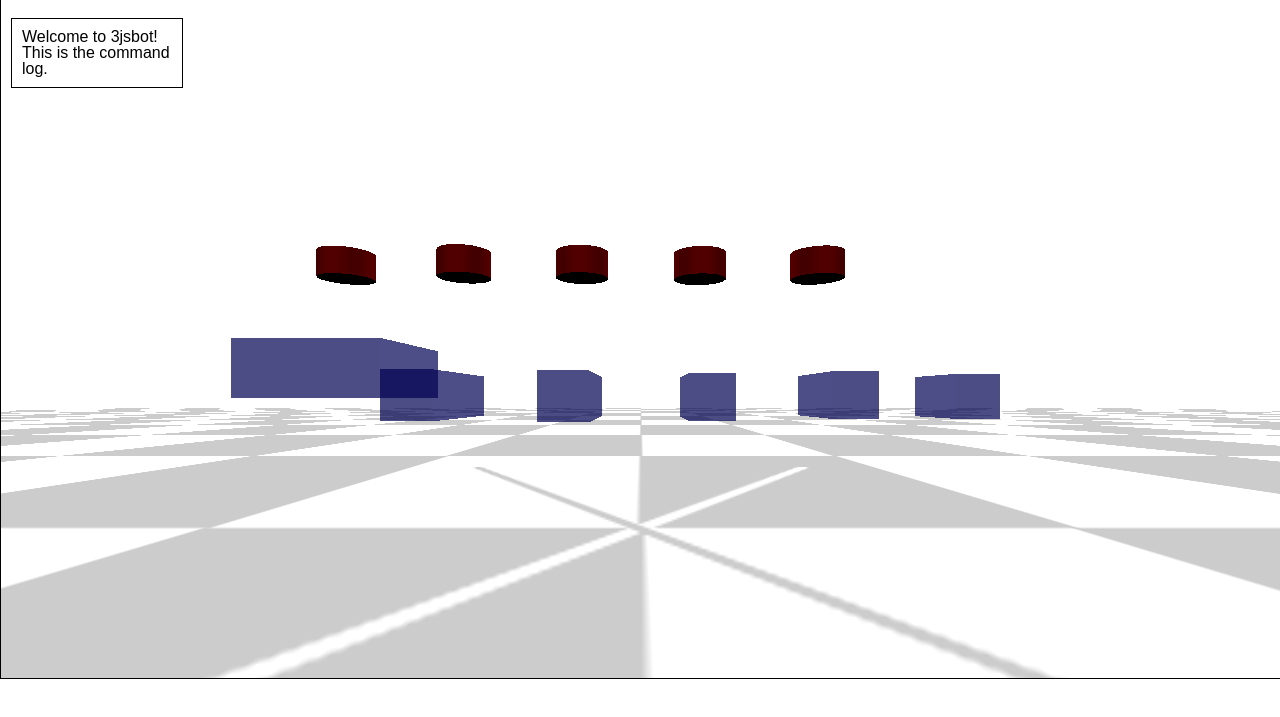
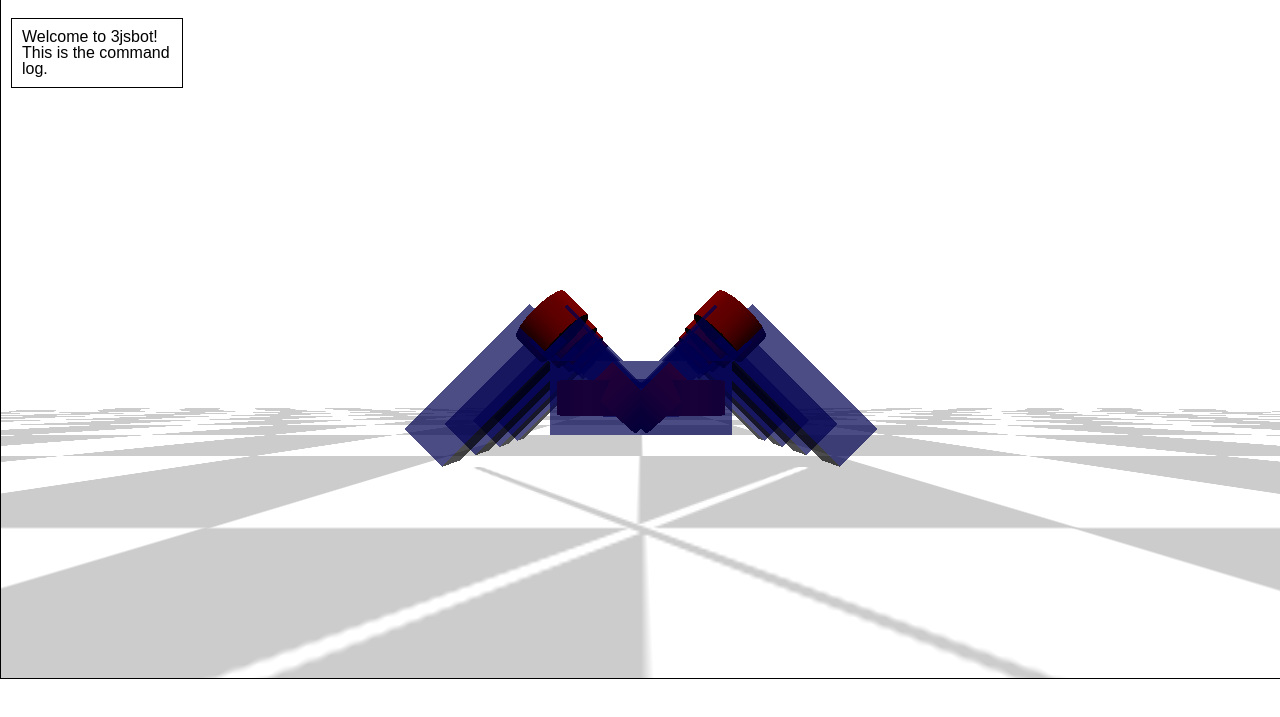
Before and after one commit to ahadik/swarm, a plain HTML site: page home.html in a window 1280 px wide. Shown: the part 83-800 px from the top of the page. Drawn offline with Linux system fonts and the light colour scheme; animation ran at ten frames a second.

Commit message:
adding code for robot assembly

```diff
--- a/home.html
+++ b/home.html
@@ -31,12 +31,13 @@
 
 	<!-- definition of robot kinematics -->
 	<!-- CS148: change this script pointer to change the robot definition -->
+
+	<script src="robots/robot_crawler.js"></script>
 	<!--
+
 	<script src="robots/robot_urdf_example.js"></script>
-	<script src="robots/robot_crawler.js"></script>
+	<script src="robots/robot_br2.js"></script>
 	-->
-	<script src="robots/robot_br2.js"></script>
-
 	<!-- 3jsbot includes -->
 	<script src="3jsbot.js"></script>
 	<!--
@@ -183,6 +184,138 @@
 	}
 
 
+	//Make an identity matrix of the desired size
+	function makeIdentityMatrix(size){
+		var idenMatrix = new Array();
+		for(var y = 0; y<size; y++){
+			idenMatrix[y]=new Array();
+			for(var x = 0; x<size; x++){
+				if(x===y){
+					idenMatrix[y][x]=1;
+				}else{
+					idenMatrix[y][x]=0;
+				}
+			}
+		}
+		return idenMatrix;
+	}
+
+	//Take an array of matrices and multiply them together in left to right (first to last) order
+	function multMultiMatrices(matrices){
+
+		var multiedMatrix = matrices[0];
+		for(var x = 1; x<matrices.length;x++){
+			multiedMatrix = multiply_matrices(multiedMatrix,matrices[x]);
+		}
+		return multiedMatrix;
+	}
+
+	/*
+	INPUT: Two matrices in row form, that is arrays of arrays as rows
+	OUTPUT: A single matrix of the multiplication of the two input matrices again in row form
+	*/
+	function multiply_matrices(mat1,mat2){
+		//Instantiate variables representing height and width of the output matrix, multMatrices
+		var height = mat1.length;
+		var width = mat2[0].length;
+		var multMatrices = new Array();
+
+		//Create empty arrays for all rows of the multiplied matrix
+		for(var a = 0; a<height;a++){
+			multMatrices[a]=[];
+		}
+
+		//For each entry of the output matrix
+		for (var x = 0; x<width; x++){
+			for (var y = 0; y<height; y++){
+				//Instantiate a variable for holding the tallied value for this index
+				var val=0;
+				//Iterate over all row of the output matrix
+				for (var i = 0; i<height; i++){
+					//add the multiplication of the two entries of interest to the val tally
+					val = val+mat1[y][i]*mat2[i][x];
+				}
+				//Set the val tally
+				multMatrices[y][x]=val;
+			}
+		}
+
+		return multMatrices;
+	}
+
+	/*
+	INPUT: values for roll, pitch, yaw
+	OUTPUT: a single matrix that is the rotation matrix for the input values
+	*/
+	function make_rotation_matrix(roll,pitch,yaw){
+		//Construct the three rotational matrices
+		var xrot = [
+			[1,0,0,0],
+			[0, Math.cos(roll), Math.sin(roll),0],
+			[0, -Math.sin(roll), Math.cos(roll),0],
+			[0,0,0,1]
+		];
+		var yrot = [
+			[Math.cos(pitch), 0, -Math.sin(pitch),0],
+			[0,1,0,0],
+			[Math.sin(pitch),0,Math.cos(pitch),0],
+			[0,0,0,1]
+		];
+		var zrot = [
+			[Math.cos(yaw), Math.sin(yaw),0,0],
+			[-Math.sin(yaw), Math.cos(yaw), 0,0],
+			[0,0,1,0],
+			[0,0,0,1]
+		];
+
+		var xyRotation = multiply_matrices(xrot,yrot);
+		var totalRotation = multiply_matrices(xyRotation,zrot);
+		return totalRotation;
+	}
+
+	function set_robot_parts(){
+		var x,tempmat;
+	    for (x in robot.joints) {
+
+	        // give the joint its name as an id
+	        robot.joints[x].name = x;
+
+			var tx = robot.joints[x].origin.xyz[0];
+			var ty = robot.joints[x].origin.xyz[1];
+			var tz = robot.joints[x].origin.xyz[2];
+
+	        // CONSTRUCT KINEMATIC HIERARCHY
+
+	        //Instantiate a rotation matrix for the joint
+	        var rotateMatrix = make_rotation_matrix(robot.joints[x].origin.rpy[0],robot.joints[x].origin.rpy[1],robot.joints[x].origin.rpy[2]);
+	        //Instantiate a transformation matrix for the joint
+	        var translationMatrix = [
+	        	[1,0,0,tx],
+	        	[0,1,0,ty],
+	        	[0,0,1,tz],
+	        	[0,0,0,1]
+	        ];
+
+	        var parentXForm = robot.links[robot.joints[x].parent].xform;
+
+	        var xForm = multMultiMatrices([parentXForm,translationMatrix,rotateMatrix]);
+
+	        robot.joints[x].xform = xForm;
+	        robot.links[robot.joints[x].child].xform = xForm;
+
+	        linkmat = matrix_2Darray_to_threejs(robot.links[robot.joints[x].child].xform);
+
+	        simpleApplyMatrix(robot.links[robot.joints[x].child].geom, linkmat);
+
+			//Apply transformation matrix
+			tempmat = matrix_2Darray_to_threejs(robot.joints[x].xform);
+			simpleApplyMatrix(robot.joints[x].geom,tempmat);
+
+
+	    }
+	}
+
+
 	// CS148: add kinematic hierarchy in this function
 	function init_robot_joints() {
 	    // build kinematic hierarchy by looping over each joint in the robot
@@ -191,19 +324,37 @@
 	    // NOTE: kinematic hierarchy is maintained independently by this code, not threejs
 	    // NOTE: simpleApplyMatrix can be used to set threejs transform for a rendered object
 
-	    var x,tempmat;
 
-	    for (x in robot.joints) {
+	    var gx = robot.origin.xyz[0];
+		var gy = robot.origin.xyz[1];
+		var gz = robot.origin.xyz[2];
 
-	        // give the joint its name as an id
-	        robot.joints[x].name = x;
-	        console.log(robot.joints[x].child); // to print the child link of joints for example
+		//Define global position, rotation and tranformation matrices to apply to base
+		var globalPos = [
+	        	[1,0,0,gx],
+	        	[0,1,0,gy],
+	        	[0,0,1,gz],
+	        	[0,0,0,1]
+	        ];
+		var globalRotation = make_rotation_matrix(robot.origin.rpy[0],robot.origin.rpy[1],robot.origin.rpy[2]);
+		var globalTransform = multiply_matrices(globalPos,globalRotation);
 
-	        // CONSTRUCT KINEMATIC HIERARCHY
-	    }
+		robot.origin.xform = globalTransform;
+		robot.links[robot.base].xform = globalTransform;
+
+		//Apply global transformation to base
+		basemat = matrix_2Darray_to_threejs(robot.links[robot.base].xform);
+		simpleApplyMatrix(robot.links[robot.base].geom, basemat);
+
+
+
+
 
 	    // CS148: do not remove, this is used to create threejs geometries
 	    init_robot_joints_geoms();
+
+		set_robot_parts();
+
 	}
 
 
@@ -218,11 +369,6 @@
 	    	textbar.innerHTML = "moving down";  // make the pieces move up
 	        move=-1; //set the move flag to -one.
 	        my_animate();
-	    }else if (keyboard.pressed("z")){
-	    	//If z is pressed on the keyboard pass my_animate as a callback along to the toggle_jitter() function to toggle the jitter flag
-	        toggle(function(){
-		        my_animate();
-	        }, "z", 'jitter');
 	    }else if(keyboard.pressed("m")){
 	    	toggle(function(){
 		    	my_animate();
@@ -286,122 +432,56 @@
 	                [0, 0, 0, 1]
 	    ];
 
-	    var spacing = 0.9;  // variables declared with "var" are local
-
 	    // jsmat[0][3] corresponds to the x-coordinate of the position for the 3D object
 
 
 		//Check if the move flag has been set. Set the move increment as appropriate
 		if(move===1){
-		   	YmoveAmt+=.1;
+		   	YmoveAmt =.1;
 	    }else if(move===-1){
-		   	YmoveAmt+=-.1;
+		   	YmoveAmt = -.1;
 	    }else{
-		   	YmoveAmt+=0;
+		   	YmoveAmt = 0;
 	    }
 
 
-	    //If the jitter flag is set to 1, transform the positions by a random offset and the move offset, if any.
-		if(jitter===1){
-			// Object.key(object) is a rough way to get number of keys in an object
-			jsmat[0][3] = -Object.keys(robot.joints).length*spacing/2;
-		    // iterate over each joint of the robot independently
-		    for (x in robot.joints) {
+    	//YmoveAmt is a variable defining the net sum of up and down positions thus far. We transform the joints by 2 plus this value
+		jsmat[1][3] += YmoveAmt;
 
-		        // jsmat[1][3] corresponds to the y-coordinate of the position for the 3D object
-		        jsmat[1][3] = 2+YmoveAmt+Math.random()*0.02;  // Math object has lots of helpful functions
+		var moveMat = multiply_matrices(robot.links[robot.base].xform,jsmat);
+		robot.links[robot.base].xform = moveMat;
 
-		        // jsmat[2][3] corresponds to the z-coordinate of the position for the 3D object
-		        jsmat[2][3] = ZmoveAmt+Math.random()*0.02;
-
-		        // convert 2D JavaScript array to the threejs format
-		        threemat = matrix_2Darray_to_threejs(jsmat);
-
-		        // transform
-		        simpleApplyMatrix(robot.joints[x].geom,threemat);
-
-		        jsmat[0][3] += spacing;
-
-		    }
-
-		    // iterate over each link of the robot independently
-		    jsmat[0][3] = -Object.keys(robot.joints).length*spacing/2;
-		    for (x in robot.links) {
-		        jsmat[1][3] = 1+YmoveAmt+Math.random()*0.02;
-		        jsmat[2][3] = Math.random()*0.02;
-		        threemat = matrix_2Darray_to_threejs(jsmat);
-		        simpleApplyMatrix(robot.links[x].geom,threemat);
-		        jsmat[0][3] += spacing;
-		    }
-		//If the jitter flag isn't set, transform the positions only by the offset.
-	    }else{
-	    	jsmat[0][3] = -Object.keys(robot.joints).length*spacing/2;
-	    	//YmoveAmt is a variable defining the net sum of up and down positions thus far. We transform the joints by 2 plus this value
-			jsmat[1][3] += 2+YmoveAmt;
-		    for(x in robot.joints){
-
-		        // convert 2D JavaScript array to the threejs format
-		        threemat = matrix_2Darray_to_threejs(jsmat);
-
-		        // transform
-		        simpleApplyMatrix(robot.joints[x].geom,threemat);
-
-		        jsmat[0][3] += spacing;
-		    }
-		    //We transform the links by a value of 1 plus the net sum of vertical movement.
-			jsmat[1][3] = 1+YmoveAmt;
-		    jsmat[0][3] = -Object.keys(robot.joints).length*spacing/2;
-		    for (x in robot.links) {
-		        threemat = matrix_2Darray_to_threejs(jsmat);
-		        simpleApplyMatrix(robot.links[x].geom,threemat);
-		        jsmat[0][3] += spacing;
-		    }
-		}
+		threemat = matrix_2Darray_to_threejs(moveMat);
+		simpleApplyMatrix(robot.links[robot.base].geom, threemat);
+		set_robot_parts();
 
 
 		//If the leap flag has been toggled on
 		if(leap===1){
-			// Object.key(object) is a rough way to get number of keys in an object
-			//Here we define a center variable that indicates how far from the origin the first piece should be position so that all pieces are centered across the origin
-			var center = -Object.keys(robot.joints).length*spacing/2;
+
 			//Get the coordinates from the Leap
 			var coords = getCoord();
 
+
+
 			//Update the moveAmt variables which correspond to the summed offset for each axis. We scale map the normalized Leap controls from [0,1] to [-1,1] and then scale them down by 50
-			XmoveAmt += ((coords[0]*2)-1)/50;
-			YmoveAmt += ((coords[1]*2)-1)/50;
-			ZmoveAmt += ((coords[2]*2)-1)/50;
+			XmoveAmt = ((coords[0]*2)-1)/50;
+			YmoveAmt = ((coords[1]*2)-1)/50;
+			ZmoveAmt = ((coords[2]*2)-1)/50;
 
-			//Set a variable for individual spacing of each part
-			var indivSpace = 0;
-			//Loop through all joints in the robot
-			for (x in robot.joints){
-				//Set each of the xyz coordinates to the total offset summed thus far
-				jsmat[1][3] = 2+YmoveAmt;
-				jsmat[2][3] = ZmoveAmt;
-				jsmat[0][3] = center+XmoveAmt+indivSpace;
+			console.log(coords);
 
-				//Transform the matrix and then apply it to the appropriate joint
-				threemat = matrix_2Darray_to_threejs(jsmat);
-				simpleApplyMatrix(robot.joints[x].geom, threemat);
-				//Increment the indivSpace variable by the desired spacing amount
-				indivSpace += spacing;
-			}
+			jsmat[0][3] = XmoveAmt;
+			jsmat[1][3] = YmoveAmt;
+			jsmat[2][3] = ZmoveAmt;
 
-			//Reset the indivSpace variable to 0
-			indivSpace = 0;
-			// iterate over each link of the robot independently
-		    for (x in robot.links) {
-		    	//Apply the appropriate offset
-		        jsmat[1][3] = 1+YmoveAmt;
-		        jsmat[2][3] = ZmoveAmt;
-		        jsmat[0][3] = center+XmoveAmt+indivSpace;
-		        //Apply the updated matrix
-		        threemat = matrix_2Darray_to_threejs(jsmat);
-		        simpleApplyMatrix(robot.links[x].geom,threemat);
-		        //Increment indivSpace for the next block
-		        indivSpace += spacing;
-		    }
+			moveMat = multiply_matrices(robot.links[robot.base].xform,jsmat);
+			robot.links[robot.base].xform = moveMat;
+
+			threemat = matrix_2Darray_to_threejs(moveMat);
+			simpleApplyMatrix(robot.links[robot.base].geom, threemat);
+			set_robot_parts();
+
 
 		}
 
--- a/robots/robot_br2.js
+++ b/robots/robot_br2.js
@@ -24,11 +24,17 @@ robot.links = {
     "clavicle_left": {} ,
     "shoulder_right": {},
     "upperarm_right": {},
-    "forearm_right": {}
-};
-/* for you to do
-, "shoulder_left": {}  , "upperarm_left": {} , "forearm_left": {} };
-*/
+    "forearm_right": {}//,
+    //"shoulder_left": {},
+    //"upperarm_left": {},
+    //"forearm_left": {}
+	};
+
+	robot.links.clavicle_right = {parent: "clavicle_right_yaw"};
+	robot.links.clavicle_left = {parent: "clavicle_left_roll"};
+	robot.links.shoulder_right = {parent: "shoulder_right_yaw"};
+	robot.links.upperarm_right = {parent: "upperarm_right_pitch"};
+	robot.links.forearm_right = {parent: "forearm_right_yaw"};
 
 
 //////////////////////////////////////////////////
@@ -52,11 +58,11 @@ robot.links = {
 robot.joints = {};
 
 robot.joints.clavicle_right_yaw = {parent:"base", child:"clavicle_right"};
-robot.joints.clavicle_right_yaw.origin = {xyz: [0.3,0.4,0.0], rpy:[-Math.PI/2,0,0]};
+robot.joints.clavicle_right_yaw.origin = {xyz: [0.3,0.4,0.0], rpy:[Math.PI/2,0,0]};
 robot.joints.clavicle_right_yaw.axis = [0.0,0.0,-1.0];
 
 robot.joints.shoulder_right_yaw = {parent:"clavicle_right", child:"shoulder_right"};
-robot.joints.shoulder_right_yaw.origin = {xyz: [0.0,-0.15,0.85], rpy:[Math.PI/2,0,0]};
+robot.joints.shoulder_right_yaw.origin = {xyz: [0.0,-0.15,0.85], rpy:[-Math.PI/2,0,0]};
 robot.joints.shoulder_right_yaw.axis = [0.0,0.707,0.707];
 
 robot.joints.upperarm_right_pitch = {parent:"shoulder_right", child:"upperarm_right"};
@@ -68,7 +74,7 @@ robot.joints.forearm_right_yaw.origin = {xyz: [0.0,0.0,0.7], rpy:[0,0,0]};
 robot.joints.forearm_right_yaw.axis = [1.0,0.0,0.0];
 
 robot.joints.clavicle_left_roll = {parent:"base", child:"clavicle_left"};
-robot.joints.clavicle_left_roll.origin = {xyz: [-0.3,0.4,0.0], rpy:[-Math.PI/2,0,0]};
+robot.joints.clavicle_left_roll.origin = {xyz: [-0.3,0.4,0.0], rpy:[Math.PI/2,0,0]};
 robot.joints.clavicle_left_roll.axis = [0.0,0.0,1.0];
 
 //////////////////////////////////////////////////
--- a/robots/robot_crawler.js
+++ b/robots/robot_crawler.js
@@ -72,11 +72,11 @@ robot.joints.leg1_hip.origin = {xyz: [0.3,0.0,0.9], rpy:[0,Math.PI/2,0]};
 robot.joints.leg1_hip.axis = [0.0,1.0,0.0];
 
 robot.joints.leg1_knee = {parent:"leg1_upper", child:"leg1_middle"};
-robot.joints.leg1_knee.origin = {xyz: [0.0,0.0,0.4], rpy:[-Math.PI/4,0,0]};
+robot.joints.leg1_knee.origin = {xyz: [0.0,0.0,0.4], rpy:[Math.PI/4,0,0]};
 robot.joints.leg1_knee.axis = [1.0,0.0,0.0];
 
 robot.joints.leg1_ankle = {parent:"leg1_middle", child:"leg1_lower"};
-robot.joints.leg1_ankle.origin = {xyz: [0.0,0.0,0.6], rpy:[Math.PI/2,0,0]};
+robot.joints.leg1_ankle.origin = {xyz: [0.0,0.0,0.6], rpy:[-Math.PI/2,0,0]};
 robot.joints.leg1_ankle.axis = [1.0,0.0,0.0];
 
 robot.joints.leg2_hip = {parent:"base", child:"leg2_upper"};
@@ -84,11 +84,11 @@ robot.joints.leg2_hip.origin = {xyz: [0.3,0.0,-0.9], rpy:[0,Math.PI/2,0]};
 robot.joints.leg2_hip.axis = [0.0,1.0,0.0];
 
 robot.joints.leg2_knee = {parent:"leg2_upper", child:"leg2_middle"};
-robot.joints.leg2_knee.origin = {xyz: [0.0,0.0,0.4], rpy:[-Math.PI/4,0,0]};
+robot.joints.leg2_knee.origin = {xyz: [0.0,0.0,0.4], rpy:[Math.PI/4,0,0]};
 robot.joints.leg2_knee.axis = [1.0,0.0,0.0];
 
 robot.joints.leg2_ankle = {parent:"leg2_middle", child:"leg2_lower"};
-robot.joints.leg2_ankle.origin = {xyz: [0.0,0.0,0.6], rpy:[Math.PI/2,0,0]};
+robot.joints.leg2_ankle.origin = {xyz: [0.0,0.0,0.6], rpy:[-Math.PI/2,0,0]};
 robot.joints.leg2_ankle.axis = [1.0,0.0,0.0];
 
 robot.joints.leg3_hip = {parent:"base", child:"leg3_upper"};
@@ -96,11 +96,11 @@ robot.joints.leg3_hip.origin = {xyz: [-0.3,0.0,0.9], rpy:[0,-Math.PI/2,0]};
 robot.joints.leg3_hip.axis = [0.0,1.0,0.0];
 
 robot.joints.leg3_knee = {parent:"leg3_upper", child:"leg3_middle"};
-robot.joints.leg3_knee.origin = {xyz: [0.0,0.0,0.4], rpy:[-Math.PI/4,0,0]};
+robot.joints.leg3_knee.origin = {xyz: [0.0,0.0,0.4], rpy:[Math.PI/4,0,0]};
 robot.joints.leg3_knee.axis = [1.0,0.0,0.0];
 
 robot.joints.leg3_ankle = {parent:"leg3_middle", child:"leg3_lower"};
-robot.joints.leg3_ankle.origin = {xyz: [0.0,0.0,0.6], rpy:[Math.PI/2,0,0]};
+robot.joints.leg3_ankle.origin = {xyz: [0.0,0.0,0.6], rpy:[-Math.PI/2,0,0]};
 robot.joints.leg3_ankle.axis = [1.0,0.0,0.0];
 
 robot.joints.leg4_hip = {parent:"base", child:"leg4_upper"};
@@ -108,11 +108,11 @@ robot.joints.leg4_hip.origin = {xyz: [-0.3,0.0,-0.9], rpy:[0,-Math.PI/2,0]};
 robot.joints.leg4_hip.axis = [0.0,1.0,0.0];
 
 robot.joints.leg4_knee = {parent:"leg4_upper", child:"leg4_middle"};
-robot.joints.leg4_knee.origin = {xyz: [0.0,0.0,0.4], rpy:[-Math.PI/4,0,0]};
+robot.joints.leg4_knee.origin = {xyz: [0.0,0.0,0.4], rpy:[Math.PI/4,0,0]};
 robot.joints.leg4_knee.axis = [1.0,0.0,0.0];
 
 robot.joints.leg4_ankle = {parent:"leg4_middle", child:"leg4_lower"};
-robot.joints.leg4_ankle.origin = {xyz: [0.0,0.0,0.6], rpy:[Math.PI/2,0,0]};
+robot.joints.leg4_ankle.origin = {xyz: [0.0,0.0,0.6], rpy:[-Math.PI/2,0,0]};
 robot.joints.leg4_ankle.axis = [1.0,0.0,0.0];
 
 robot.joints.leg5_hip = {parent:"base", child:"leg5_upper"};
@@ -120,11 +120,11 @@ robot.joints.leg5_hip.origin = {xyz: [0.3,0.0,0.3], rpy:[0,Math.PI/2,0]};
 robot.joints.leg5_hip.axis = [0.0,1.0,0.0];
 
 robot.joints.leg5_knee = {parent:"leg5_upper", child:"leg5_middle"};
-robot.joints.leg5_knee.origin = {xyz: [0.0,0.0,0.4], rpy:[-Math.PI/4,0,0]};
+robot.joints.leg5_knee.origin = {xyz: [0.0,0.0,0.4], rpy:[Math.PI/4,0,0]};
 robot.joints.leg5_knee.axis = [1.0,0.0,0.0];
 
 robot.joints.leg5_ankle = {parent:"leg5_middle", child:"leg5_lower"};
-robot.joints.leg5_ankle.origin = {xyz: [0.0,0.0,0.6], rpy:[Math.PI/2,0,0]};
+robot.joints.leg5_ankle.origin = {xyz: [0.0,0.0,0.6], rpy:[-Math.PI/2,0,0]};
 robot.joints.leg5_ankle.axis = [1.0,0.0,0.0];
 
 robot.joints.leg6_hip = {parent:"base", child:"leg6_upper"};
@@ -132,11 +132,11 @@ robot.joints.leg6_hip.origin = {xyz: [0.3,0.0,-0.3], rpy:[0,Math.PI/2,0]};
 robot.joints.leg6_hip.axis = [0.0,1.0,0.0];
 
 robot.joints.leg6_knee = {parent:"leg6_upper", child:"leg6_middle"};
-robot.joints.leg6_knee.origin = {xyz: [0.0,0.0,0.4], rpy:[-Math.PI/4,0,0]};
+robot.joints.leg6_knee.origin = {xyz: [0.0,0.0,0.4], rpy:[Math.PI/4,0,0]};
 robot.joints.leg6_knee.axis = [1.0,0.0,0.0];
 
 robot.joints.leg6_ankle = {parent:"leg6_middle", child:"leg6_lower"};
-robot.joints.leg6_ankle.origin = {xyz: [0.0,0.0,0.6], rpy:[Math.PI/2,0,0]};
+robot.joints.leg6_ankle.origin = {xyz: [0.0,0.0,0.6], rpy:[-Math.PI/2,0,0]};
 robot.joints.leg6_ankle.axis = [1.0,0.0,0.0];
 
 robot.joints.leg7_hip = {parent:"base", child:"leg7_upper"};
@@ -144,11 +144,11 @@ robot.joints.leg7_hip.origin = {xyz: [-0.3,0.0,0.3], rpy:[0,-Math.PI/2,0]};
 robot.joints.leg7_hip.axis = [0.0,1.0,0.0];
 
 robot.joints.leg7_knee = {parent:"leg7_upper", child:"leg7_middle"};
-robot.joints.leg7_knee.origin = {xyz: [0.0,0.0,0.4], rpy:[-Math.PI/4,0,0]};
+robot.joints.leg7_knee.origin = {xyz: [0.0,0.0,0.4], rpy:[Math.PI/4,0,0]};
 robot.joints.leg7_knee.axis = [1.0,0.0,0.0];
 
 robot.joints.leg7_ankle = {parent:"leg7_middle", child:"leg7_lower"};
-robot.joints.leg7_ankle.origin = {xyz: [0.0,0.0,0.6], rpy:[Math.PI/2,0,0]};
+robot.joints.leg7_ankle.origin = {xyz: [0.0,0.0,0.6], rpy:[-Math.PI/2,0,0]};
 robot.joints.leg7_ankle.axis = [1.0,0.0,0.0];
 
 robot.joints.leg8_hip = {parent:"base", child:"leg8_upper"};
@@ -156,11 +156,11 @@ robot.joints.leg8_hip.origin = {xyz: [-0.3,0.0,-0.3], rpy:[0,-Math.PI/2,0]};
 robot.joints.leg8_hip.axis = [0.0,1.0,0.0];
 
 robot.joints.leg8_knee = {parent:"leg8_upper", child:"leg8_middle"};
-robot.joints.leg8_knee.origin = {xyz: [0.0,0.0,0.4], rpy:[-Math.PI/4,0,0]};
+robot.joints.leg8_knee.origin = {xyz: [0.0,0.0,0.4], rpy:[Math.PI/4,0,0]};
 robot.joints.leg8_knee.axis = [1.0,0.0,0.0];
 
 robot.joints.leg8_ankle = {parent:"leg8_middle", child:"leg8_lower"};
-robot.joints.leg8_ankle.origin = {xyz: [0.0,0.0,0.6], rpy:[Math.PI/2,0,0]};
+robot.joints.leg8_ankle.origin = {xyz: [0.0,0.0,0.6], rpy:[-Math.PI/2,0,0]};
 robot.joints.leg8_ankle.axis = [1.0,0.0,0.0];
 
 
--- a/robots/robot_urdf_example.js
+++ b/robots/robot_urdf_example.js
@@ -44,11 +44,11 @@ robot.joints.joint1.origin = {xyz: [0.5,0.3,0], rpy:[0,0,0]};
 robot.joints.joint1.axis = [-1.0,0.0,0];  // simpler axis
 
 robot.joints.joint2 = {parent:"link1", child:"link3"};
-robot.joints.joint2.origin = {xyz: [-0.2,0.5,0], rpy:[0,0,1.57]};
+robot.joints.joint2.origin = {xyz: [-0.2,0.5,0], rpy:[0,0,-1.57]};
 robot.joints.joint2.axis = [-0.707,0.707,0];
 
 robot.joints.joint3 = {parent:"link3", child:"link4"};
-robot.joints.joint3.origin = {xyz: [0.5,0,0], rpy:[0,0,-1.57]};
+robot.joints.joint3.origin = {xyz: [0.5,0,0], rpy:[0,0,1.57]};
 robot.joints.joint3.axis = [0.707,-0.707,0];
 
 //////////////////////////////////////////////////
```
